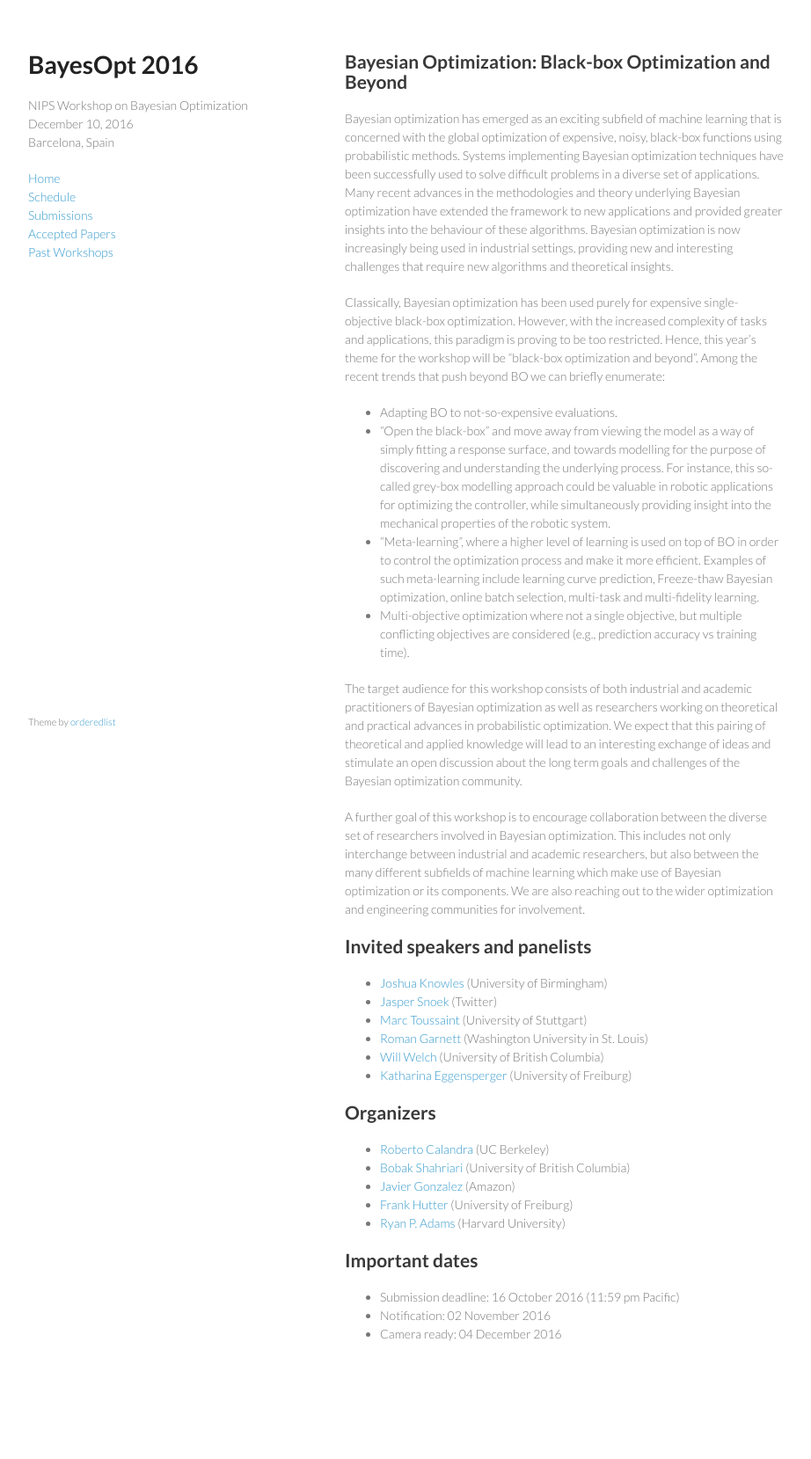
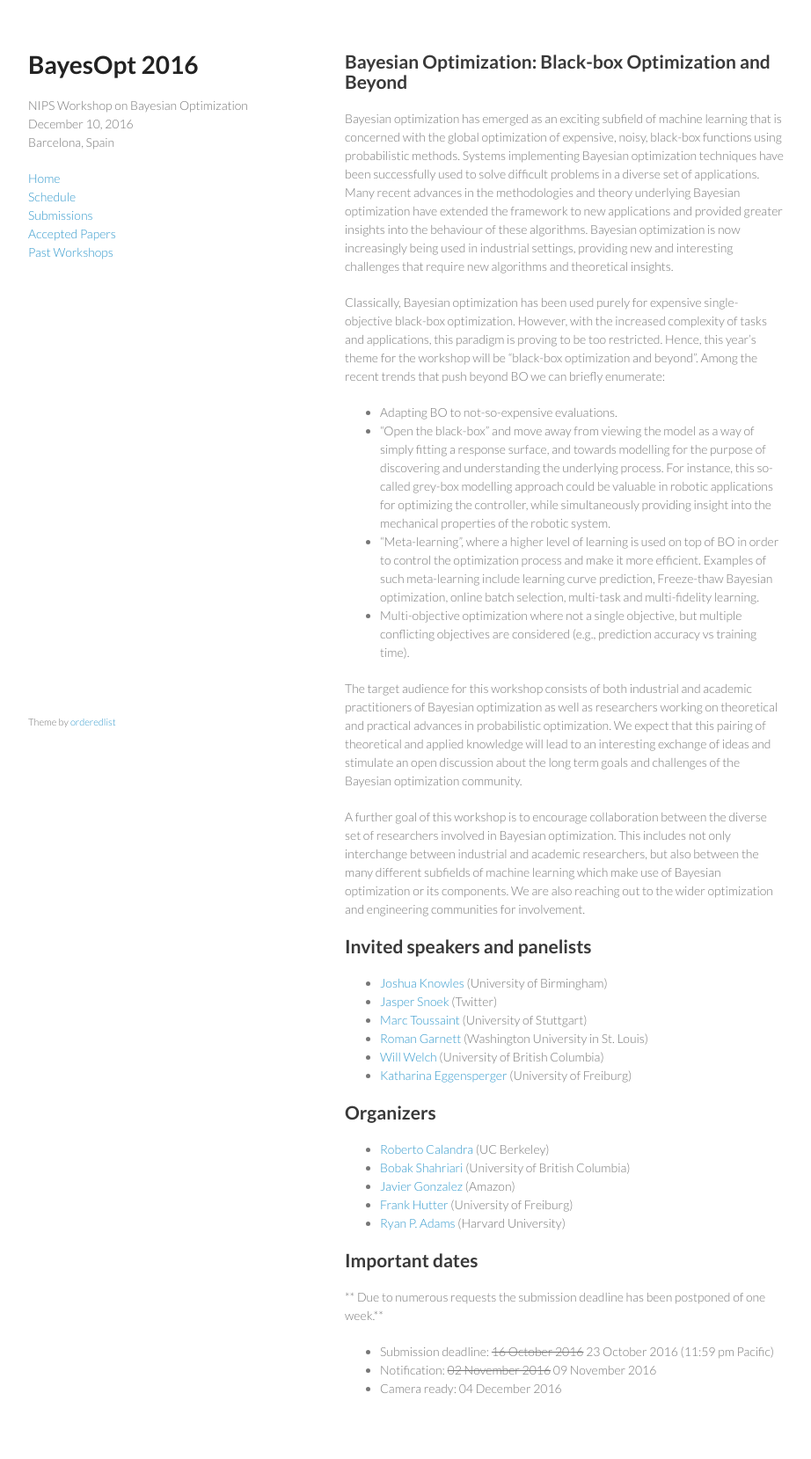
Before and after one commit to bayesopt/bayesopt.github.io, a Jekyll site: the page built from index.md, in a window 1280 px wide. Shown: the whole page at 88% size, without its empty margins (178-1100 px from the left). Built offline with Jekyll 4.4.1, drawn with Linux system fonts in a browser that asks for light colours; before the commit the page ends 1597 px from its top, so only the background shows below that.

Commit message:
changed deadline

```diff
--- a/index.md
+++ b/index.md
@@ -3,6 +3,8 @@ title: Home
 permalink: /index.html
 weight: -1
 ---
+
+
 
 ## Bayesian Optimization: Black-box Optimization and Beyond
 
@@ -40,6 +42,8 @@ A further goal of this workshop is to encourage collaboration between the divers
 
 ## Important dates
 
-- Submission deadline: 16 October 2016 (11:59 pm Pacific)
-- Notification: 02 November 2016
+** Due to numerous requests the submission deadline has been postponed of one week.**
+
+- Submission deadline: ~~16 October 2016~~ 23 October 2016 (11:59 pm Pacific)
+- Notification: ~~02 November 2016~~ 09 November 2016
 - Camera ready: 04 December 2016
```
